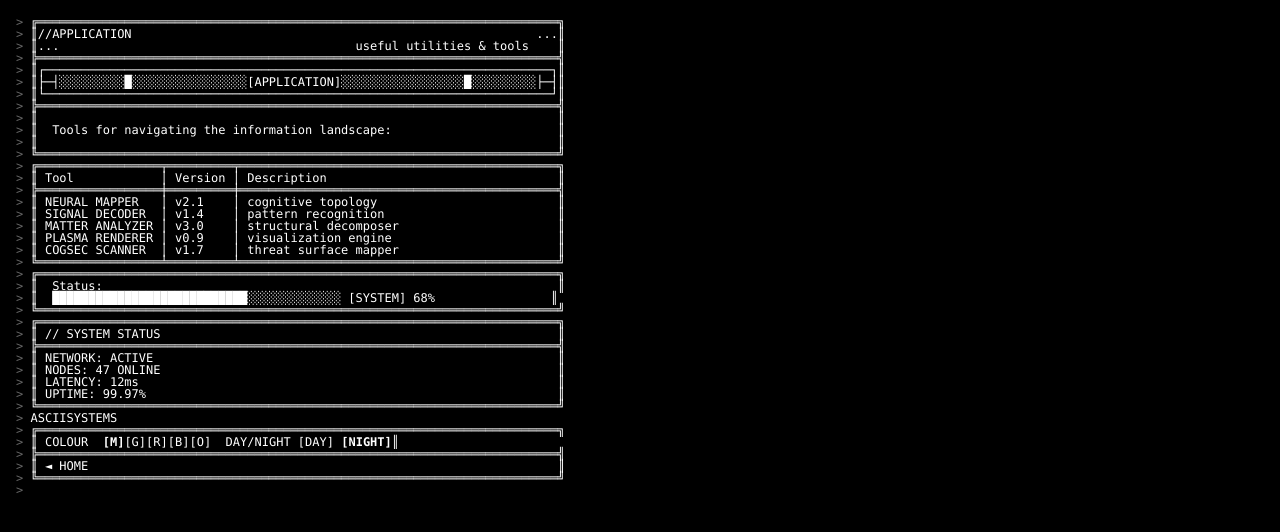
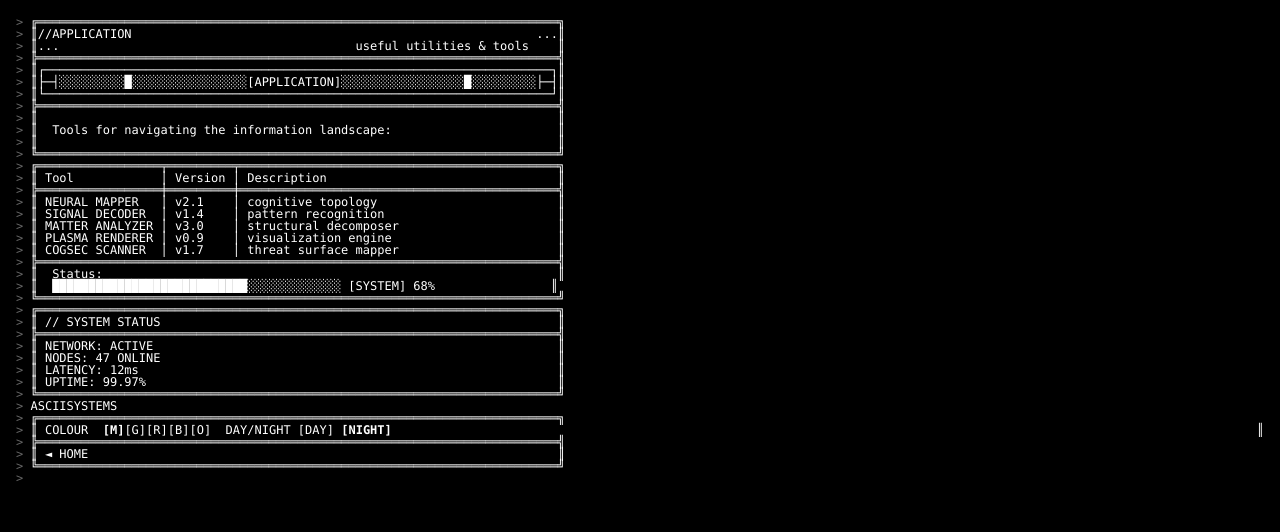
Before and after one commit to titled-agent-001/project-ascii-shadcn, a Next.js app: page /application in a window 1280 px wide. Shown: the top 532 px of the page. Built offline with nearby package versions, Linux system fonts and the light colour scheme.

Commit message:
fix: remove double borders between table/status sections, fix theme switcher right border alignment

```diff
--- a/src/app/application/page.tsx
+++ b/src/app/application/page.tsx
@@ -81,15 +81,16 @@ export default function ApplicationPage() {
               ["COGSEC SCANNER", "v1.7", "threat surface mapper"],
             ]}
             width={W + 2}
+            noBottom
           />
 
-          {/* ── Status bar ── */}
-          <div>{top}</div>
+          {/* ── Status bar (connected to table above) ── */}
+          <div>{mid}</div>
           <div>{`║${pad("  Status:")}║`}</div>
           <div>{`║  `}<AsciiProgressBar label="SYSTEM" value={73} width={40} animated />{pad("", W - 56)}{`║`}</div>
           <div>{bot}</div>
 
-          {/* ── Status panel (self-bordered) ── */}
+          {/* ── Status panel (self-bordered, connected) ── */}
           <StatusPanel
             entries={{
               "NETWORK": "ACTIVE",
@@ -105,7 +106,7 @@ export default function ApplicationPage() {
 
           {/* ── Footer ── */}
           <div>{top}</div>
-          <div>{`║ `}<InlineThemeSwitcher />{`║`}</div>
+          <div className="flex"><span>║ </span><span className="flex-1"><InlineThemeSwitcher /></span><span>║</span></div>
           <div>{mid}</div>
           <div>{`║`}<Link href="/" className="hover:underline transition-colors">{` ◄ HOME`}</Link>{pad("", W - 7)}{`║`}</div>
           <div>{bot}</div>
--- a/src/app/design/page.tsx
+++ b/src/app/design/page.tsx
@@ -85,7 +85,7 @@ export default function DesignPage() {
             <span>║</span>
           </div>
           <div>{mid}</div>
-          <div>{`║ `}<InlineThemeSwitcher />{`║`}</div>
+          <div className="flex"><span>║ </span><span className="flex-1"><InlineThemeSwitcher /></span><span>║</span></div>
           <div>{mid}</div>
           <div>{`║`}<Link href="/" className="hover:underline transition-colors">{` ◄ HOME`}</Link>{pad("", W - 7)}{`║`}</div>
           <div>{bot}</div>
--- a/src/app/info/page.tsx
+++ b/src/app/info/page.tsx
@@ -79,7 +79,7 @@ export default function InfoPage() {
           <div>{mid}</div>
           <SineWaveChart width={W} height={6} />
           <div>{mid}</div>
-          <div>{`║ `}<InlineThemeSwitcher />{`║`}</div>
+          <div className="flex"><span>║ </span><span className="flex-1"><InlineThemeSwitcher /></span><span>║</span></div>
           <div>{mid}</div>
           <div>{`║`}<Link href="/" className="hover:underline transition-colors">{` ◄ HOME`}</Link>{pad("", W - 7)}{`║`}</div>
           <div>{bot}</div>
--- a/src/registry/new-york/ascii-table/ascii-table.tsx
+++ b/src/registry/new-york/ascii-table/ascii-table.tsx
@@ -5,9 +5,10 @@ export interface AsciiTableProps {
   rows: string[][];
   colWidths?: number[];
   width?: number;
+  noBottom?: boolean;
 }
 
-export function AsciiTable({ headers, rows, colWidths, width = 60 }: AsciiTableProps) {
+export function AsciiTable({ headers, rows, colWidths, width = 60, noBottom = false }: AsciiTableProps) {
   const cols = headers.length;
 
   const widths = colWidths || (() => {
@@ -37,7 +38,7 @@ export function AsciiTable({ headers, rows, colWidths, width = 60 }: AsciiTableP
   for (const row of rows) {
     lines.push("║" + row.map((c, i) => cell(c || "", widths[i])).join("│") + "║");
   }
-  lines.push(hLine("╚", "╧", "╝", "═"));
+  if (!noBottom) lines.push(hLine("╚", "╧", "╝", "═"));
 
   return <pre style={{ margin: 0, font: "inherit", lineHeight: "inherit" }}>{lines.join("\n")}</pre>;
 }
```
